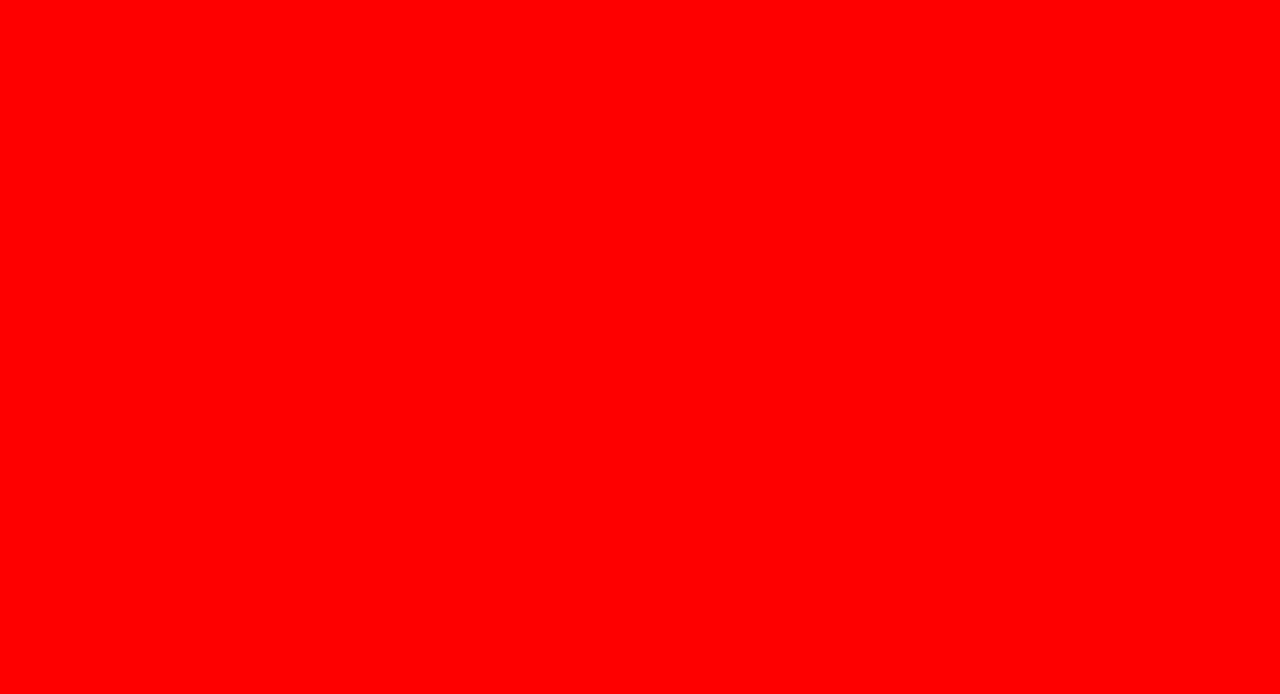
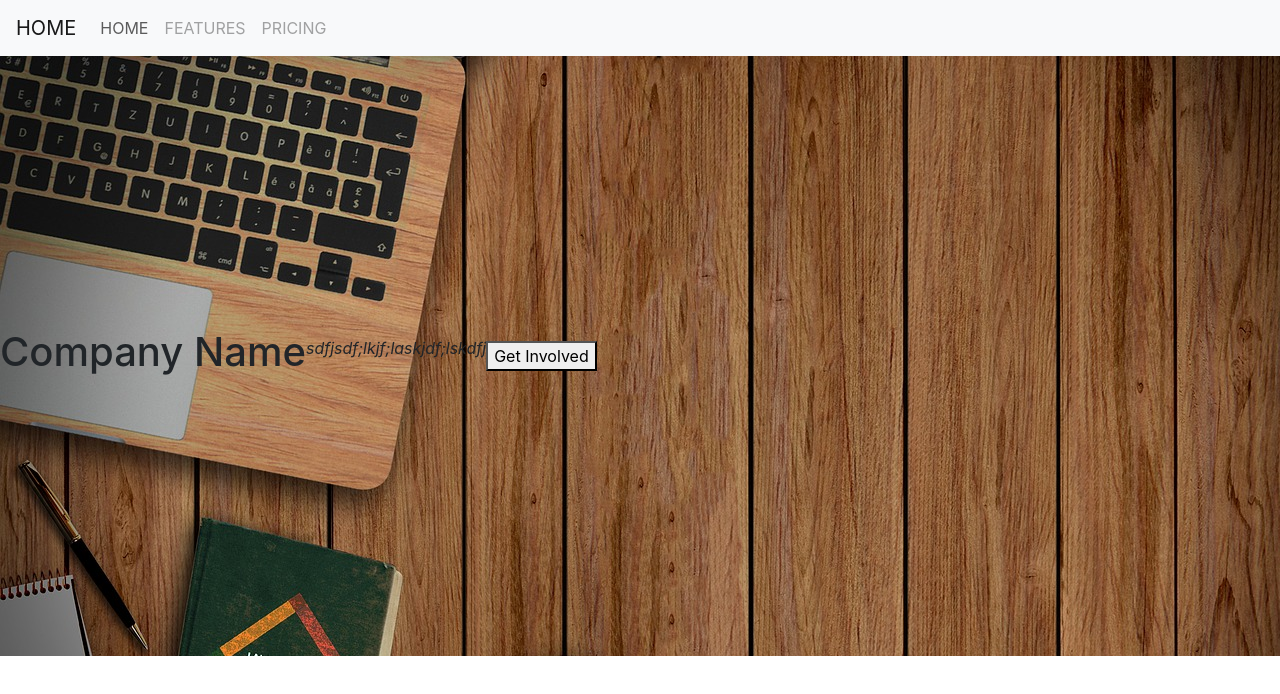
Before and after one commit to jessica-spencer/girlScoutsNYOnTech, a plain HTML site: page index.html in a window 1280 px wide. Drawn offline with nearby package versions, Linux system fonts and the light colour scheme.

Commit message:
header, navbar, and style rules

```diff
--- a/index.html
+++ b/index.html
@@ -8,6 +8,32 @@
     </head>
     <body>
 
+        <!-- navbar section -->
+        <nav class="navbar navbar-expand-lg navbar-light bg-light">
+            <! -- anchor tags -- help us navigate through the website. -->
+          <a class="navbar-brand" href="#">Home</a>
+          <!-- This is our menu icon - the hamburger menu -->
+          <button class="navbar-toggler" type="button" data-toggle="collapse" data-target="#navbarNavAltMarkup" aria-controls="navbarNavAltMarkup" aria-expanded="false" aria-label="Toggle navigation">
+            <span class="navbar-toggler-icon"></span>
+          </button>
+          <!-- These are the menu items -->
+          <div class="collapse navbar-collapse" id="navbarNavAltMarkup">
+            <div class="navbar-nav">
+              <a class="nav-item nav-link active" href="#">Home <span class="sr-only">(current)</span></a>
+              <a class="nav-item nav-link" href="#">Features</a>
+              <a class="nav-item nav-link" href="#">Pricing</a>
+
+            </div>
+          </div>
+        </nav>
+        <!-- end navbar section -->
+        <! -- header -->
+        <header  class="d-flex align-items-center">
+            <h1>Company Name</h1>
+            <p>sdfjsdf;lkjf;laskjdf;lskdfj</p>
+            <button>Get Involved</button>
+        </header>
+        <!-- end of header -->
         <!-- links -->
         <script src="https://code.jquery.com/jquery-3.3.1.slim.min.js" integrity="sha384-q8i/X+965DzO0rT7abK41JStQIAqVgRVzpbzo5smXKp4YfRvH+8abtTE1Pi6jizo" crossorigin="anonymous"></script>
         <script src="https://cdnjs.cloudflare.com/ajax/libs/popper.js/1.14.7/umd/popper.min.js" integrity="sha384-UO2eT0CpHqdSJQ6hJty5KVphtPhzWj9WO1clHTMGa3JDZwrnQq4sF86dIHNDz0W1" crossorigin="anonymous"></script>
--- a/style.css
+++ b/style.css
@@ -1,3 +1,22 @@
-body{
-    background-color: red;
+
+nav{
+     text-transform: uppercase;
 }
+.nav-link{
+    opacity: 0.7;
+}
+
+.nav-link:hover{
+    opacity: 1;
+    background-color: #eee;
+}
+header{
+    height: 600px;
+    width: 100%;
+    background-image: url("headerImg.jpg");
+    background-size: cover;
+    }
+
+header p{
+    font-style: italic;
+    }
```
Also changed, not shown: headerImg.jpg (added).
